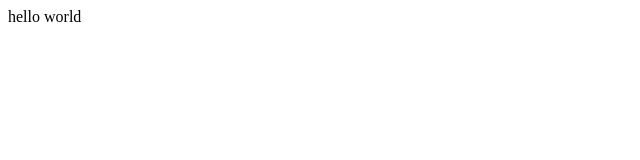
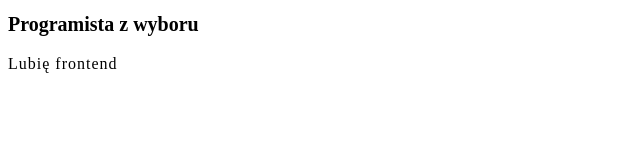
Before and after one commit to MaciejZajac/programista-z-wyboru, a Gatsby site: page / in a window 1280 px wide. Shown: the whole page, without its empty margins (0-640 px from the left). Built offline with nearby package versions, Linux system fonts and the light colour scheme; Gatsby itself is replaced by a stand-in of ours.

Commit message:
podstawowa konfiguracja

```diff
--- a/gatsby-config.js
+++ b/gatsby-config.js
@@ -10,7 +10,7 @@ module.exports = {
         {
             resolve: 'gatsby-plugin-root-import',
             options: {
-                assets: path.join(__dirname, 'src/assest'),
+                assets: path.join(__dirname, 'src/assets'),
                 components: path.join(__dirname, 'src/components'),
                 pages: path.join(__dirname, 'src/pages'),
                 templates: path.join(__dirname, 'src/templates'),
--- a/package.json
+++ b/package.json
@@ -18,7 +18,6 @@
         "gatsby-plugin-stylelint": "^3.2.0",
         "gatsby-source-filesystem": "^2.1.9",
         "gatsby-transformer-sharp": "^2.2.6",
-        "prop-types": "^15.7.2",
         "react": "^16.9.0",
         "react-dom": "^16.9.0",
         "react-helmet": "^5.2.1",
--- /dev/null
+++ b/src/assets/styles/GlobalStyle.js
@@ -0,0 +1,17 @@
+import { createGlobalStyle } from 'styled-components';
+
+const GlobalStyle = createGlobalStyle`
+    *, *::before, *::after {
+        box-sizing: border-box;
+    }
+
+    html {
+        font-size: 62.5%
+    }
+
+    body {
+        font-size: 1.6rem;
+    }
+`;
+
+export default GlobalStyle;
--- /dev/null
+++ b/src/assets/styles/theme.js
@@ -0,0 +1,16 @@
+const theme = {
+    primary: 'hsl(49, 100%, 58%',
+    white: 'hsl(0, 0%, 100%)',
+    grey: 'hsl(0, 0%, 95%)',
+    black: 'hsl(0, 0%, 0%)',
+    font: {
+        size: {
+            xs: '.9rem',
+            s: '1.4rem',
+            m: '1.4rem',
+            l: '1.4rem',
+        },
+    },
+};
+
+export default theme;
--- /dev/null
+++ b/src/components/SEO/SEO.js
@@ -0,0 +1,11 @@
+import React from 'react';
+import Helmet from 'react-helmet';
+
+const SEO = () => (
+    <Helmet>
+        <html lang="pl" />
+        <title>Maciej Zając</title>
+    </Helmet>
+);
+
+export default SEO;
--- a/src/pages/index.js
+++ b/src/pages/index.js
@@ -1,5 +1,21 @@
 import React from 'react';
+import styled from 'styled-components';
+import MainTemplate from '../templates/MainTemplate/MainTemplate';
 
-const IndexPage = () => <div>hello world</div>;
+const StyledHeading = styled.h1`
+    font-size: 2rem;
+`;
+
+const StyledParagraph = styled.p`
+    letter-spacing: 0.1rem;
+    line-height: 1.5;
+`;
+
+const IndexPage = () => (
+    <MainTemplate>
+        <StyledHeading>Programista z wyboru</StyledHeading>
+        <StyledParagraph>Lubię frontend</StyledParagraph>
+    </MainTemplate>
+);
 
 export default IndexPage;
--- /dev/null
+++ b/src/templates/MainTemplate/MainTemplate.js
@@ -0,0 +1,17 @@
+import React from 'react';
+import { ThemeProvider } from 'styled-components';
+import GlobalStyle from 'assets/styles/GlobalStyle';
+import SEO from 'components/SEO/SEO';
+import theme from 'assets/styles/theme';
+
+const MainTemplate = ({ children }) => (
+    <>
+        <SEO />
+        <GlobalStyle />
+        <ThemeProvider theme={theme}>
+            <>{children}</>
+        </ThemeProvider>
+    </>
+);
+
+export default MainTemplate;
```
Also changed, not shown: 1 other file.
